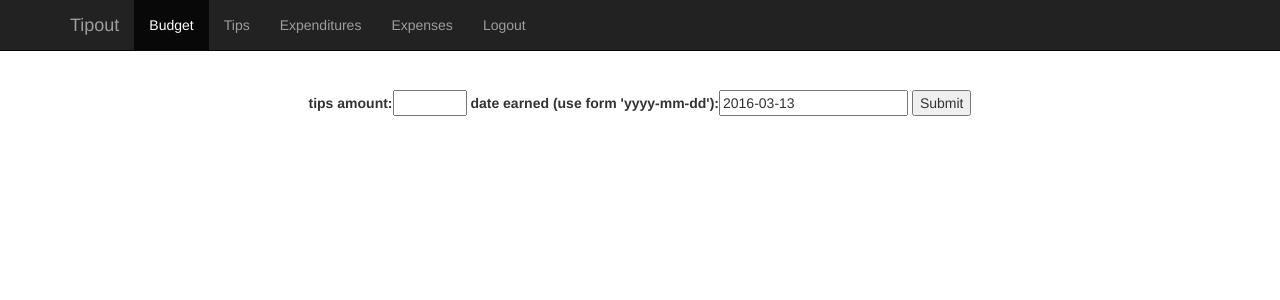
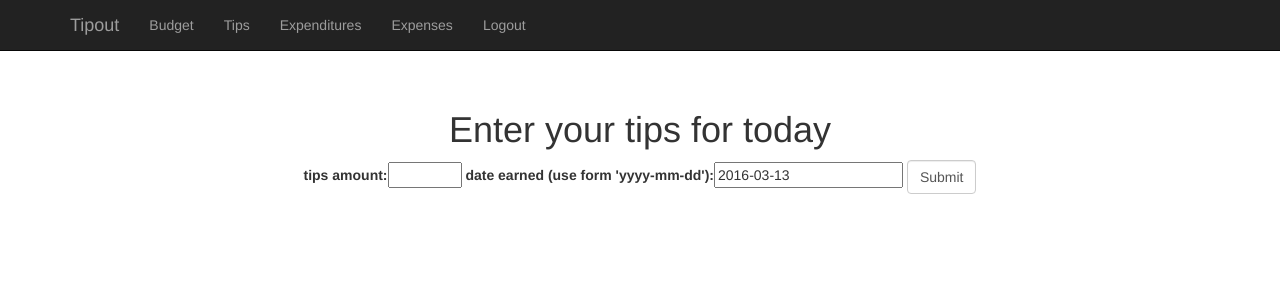
Before and after one commit to lawsonpd/tipout, a Django app: page /enter-tips/ in a window 1280 px wide. Shown: the top 300 px of the page. Run offline with Django 3.2, Linux system fonts and the light colour scheme; a user stored in the database is signed in; some libraries are stand-ins or nearby versions.

Commit message:
Fixed up CSS in most templates.

```diff
--- a/tipout/forms.py
+++ b/tipout/forms.py
@@ -11,7 +11,7 @@ class EnterTipsForm(forms.Form):
 class EnterExpensesForm(forms.Form):
     cost = forms.IntegerField(label="expense amount", min_value=0, max_value=5000)
     expense_name = forms.CharField(label="expense name", max_length=100)
-    frequency = forms.CharField(label="frequency ('DAILY', 'WEEKLY', 'BI-WEEKLY', 'MONTHLY', OR 'YEARLY')", initial="MONTHLY")
+    frequency = forms.CharField(label="frequency", initial="MONTHLY")
 
 # class ViewExpensesForm(forms.Form):
 #     cost = None
--- a/tipout/templates/base.html
+++ b/tipout/templates/base.html
@@ -46,11 +46,11 @@
 
         <div id="navbar" class="collapse navbar-collapse">
           <ul class="nav navbar-nav">
-            <li class="active"><a href="/budget/">Budget</a></li>
+            <li><a href="/budget/">Budget</a></li>
             <li><a href="/tips/">Tips</a></li>
             <li><a href="/expenditures/">Expenditures</a></li>
-	    <li><a href="/expenses/">Expenses</a></li>
-	    <li><a href="/logout/">Logout</a></li>
+	        <li><a href="/expenses/">Expenses</a></li>
+	        <li><a href="/logout/">Logout</a></li>
           </ul>
         </div><!--/.nav-collapse -->
 
--- a/tipout/templates/budget.html
+++ b/tipout/templates/budget.html
@@ -1,6 +1,8 @@
 {% extends 'base.html' %}
 
 {% block content %}
+
+    <h1>Today's Budget</h1>
 
     <p>Average daily tips: {{ avg_daily_tips }}</p>
 
--- a/tipout/templates/edit_expense.html
+++ b/tipout/templates/edit_expense.html
@@ -2,7 +2,7 @@
 
 {% block content %}
 
-<p>Edit expense</p>
+<h1>Edit expense</h1>
 
 <form action="/edit-expense/{{ expense_name }}/" method="post">
     {% csrf_token %}
--- a/tipout/templates/enter_tips.html
+++ b/tipout/templates/enter_tips.html
@@ -2,10 +2,14 @@
 
 {% block content %}
 
-<form action="/enter-tips/" method="post">
+<h1>Enter your tips for today</h1>
+
+<form class="form-inline" action="/enter-tips/" method="post">
+    <div class="form-group">
     {% csrf_token %}
     {{ form }}
-    <input type="submit" value="Submit"/>
+    <input type="submit" class="form-control" value="Submit"/>
+    </div>
 </form>
 
 {% endblock %}
--- a/tipout/templates/expenditures.html
+++ b/tipout/templates/expenditures.html
@@ -3,7 +3,7 @@
 {% block content %}
 
 {% if exps %}
-  <p>Today's expenditures</p>
+  <h1>Today's expenditures</h1>
 
   <ul>
     {% for exp in exps %}
@@ -11,7 +11,7 @@
     {% endfor %}
   </ul>
 {% else %}
-  <p>No expenditures yet today.</p>
+  <h2>No expenditures yet today.</h2>
 {% endif %}
 
 <p><a href="/enter-expenditure/">Enter expenditures</a></p>
--- a/tipout/templates/expenses.html
+++ b/tipout/templates/expenses.html
@@ -3,7 +3,7 @@
 {% block content %}
 
 {% if expenses %}
-    <p>Your expenses</p>
+    <h1>Your expenses</h1>
 
     {% for exp in expenses %}
     <ul>
@@ -13,7 +13,7 @@
 
     <p><a href="/enter-expenses/">Enter more expenses</a>
 {% else %}
-    <p>You don't have any expenses right now.</p>
+    <h2>You don't have any expenses right now.</h2>
 
     <p><a href="/enter-expenses/">Enter some!</a></p>
 {% endif %}
--- a/tipout/templates/new_user_setup.html
+++ b/tipout/templates/new_user_setup.html
@@ -5,10 +5,10 @@
 <form action='/new-user-setup/' method='post'>
   {% if new_user %}
     {% csrf_token %}
-    <p>Let's get you setup!</p>
+    <h1>Let's get you setup!</h1>
     {{ form }}
     <input type='submit' class='btn btn-primary' value='Submit' />
   {% else %}
-    <p>You've already set your estimated daily tips amount.</p>
+    <h2>You've already set your estimated daily tips amount.</h2>
   {% endif %}
 {% endblock %}
--- a/tipout/templates/tips.html
+++ b/tipout/templates/tips.html
@@ -3,13 +3,14 @@
 {% block content %}
 
 {% if tips %}
+    <h1>Your tips</h1>
     <ul>
     {% for tip in tips %}
         <li> {{ tip.amount }} {{ tip.date_earned }} </li>
     {% endfor %}
     </ul>
 {% else %}
-    <p>No tips yet.</p>
+    <h2>No tips yet.</h2>
 {% endif %}
 
     <p><a href="/enter-tips/">Enter more tips</a> | <a href="/edit-tips/">Edit your tips</a> | <a href='/enter-expenditure/'>Enter expenditure</a></p>
--- a/tipout/templates/view_expenses.html
+++ b/tipout/templates/view_expenses.html
@@ -2,7 +2,7 @@
 
 {% block content %}
 
-<p>Your expenses</p>
+<h1>Your expenses</h1>
 
 {% for exp in expenses %}
 <ul>
```
Also changed, not shown: tipout/templates/enter_expenditure.html (+8 -4 lines), tipout/templates/enter_expenses.html (+6 -2 lines), db/db.sqlite3, 2 other files.
